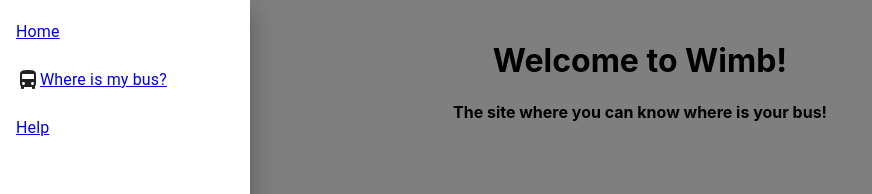
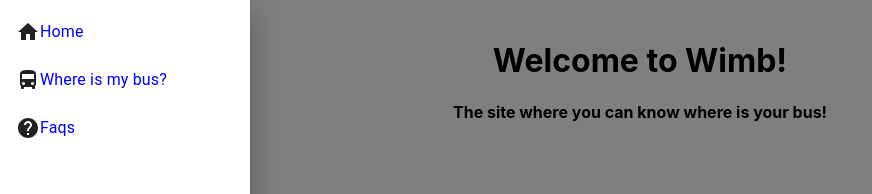
Before and after one commit to rockefeeller/wimb, a React (Create React App) app: page / in a window 1280 px wide. Both pictures are taken after a click on the button 32 px from the left and 18 px from the top of the page. Shown: the top 194 px of the page, without its empty margins (0-872 px from the left). Built offline with nearby package versions, Linux system fonts and the light colour scheme.

Commit message:
UPDATE links with style

```diff
--- a/src/components/menu/menu.jsx
+++ b/src/components/menu/menu.jsx
@@ -1,8 +1,10 @@
-import { Box, Button, List, ListItem, ListItemButton, ListItemText, SwipeableDrawer } from "@mui/material";
+import { Box, Button, List, ListItem, ListItemButton, ListItemText, SwipeableDrawer, styled } from "@mui/material";
 import { useState } from "react";
 import { Link } from "react-router-dom";
 import MenuIcon from '@mui/icons-material/Menu';
 import DirectionsBusIcon from '@mui/icons-material/DirectionsBus';
+import HomeIcon from '@mui/icons-material/Home';
+import HelpIcon from '@mui/icons-material/Help';
 
 const MenuComponent = () => {
 
@@ -22,6 +24,11 @@ const MenuComponent = () => {
     setDraweState({ ...drawerState, [anchor]: open });
   };
 
+  const LinkStyled = styled(Link)({
+    textDecoration: 'none',
+    color: 'blue'
+  })
+
   const list = (anchor) => (
     <Box
       sx={{ width: anchor === "top" || anchor === "bottom" ? "auto" : 250 }}
@@ -30,21 +37,23 @@ const MenuComponent = () => {
       onKeyDown={toggleDrawer(anchor, false)}
     >
       <List>
-        {["Home","Where is my bus?","Help"].map((text, index) => (
+        {["Home","Where is my bus?","Faqs"].map((text, index) => (
           <ListItem key={text} disablePadding>
             {text === "Where is my bus?" ? (
               <ListItemButton>
                   <DirectionsBusIcon />
-                  <Link to='/stopSearch'><ListItemText primary={text} /></Link>
+                  <LinkStyled to='/stopSearch'><ListItemText primary={text} /></LinkStyled>
               </ListItemButton>
             ) : text === "Home" ? (
               <ListItemButton>
-                <Link to="/"><ListItemText primary={text} /></Link>
+                <HomeIcon/>
+                <LinkStyled to="/"><ListItemText primary={text} /></LinkStyled>
               </ListItemButton>
             ):
             (
                 <ListItemButton>
-                <Link to={text}><ListItemText primary={text} /></Link>
+                  <HelpIcon />
+                <LinkStyled to={text}><ListItemText primary={text} /></LinkStyled>
               </ListItemButton>
             )
             }
```
